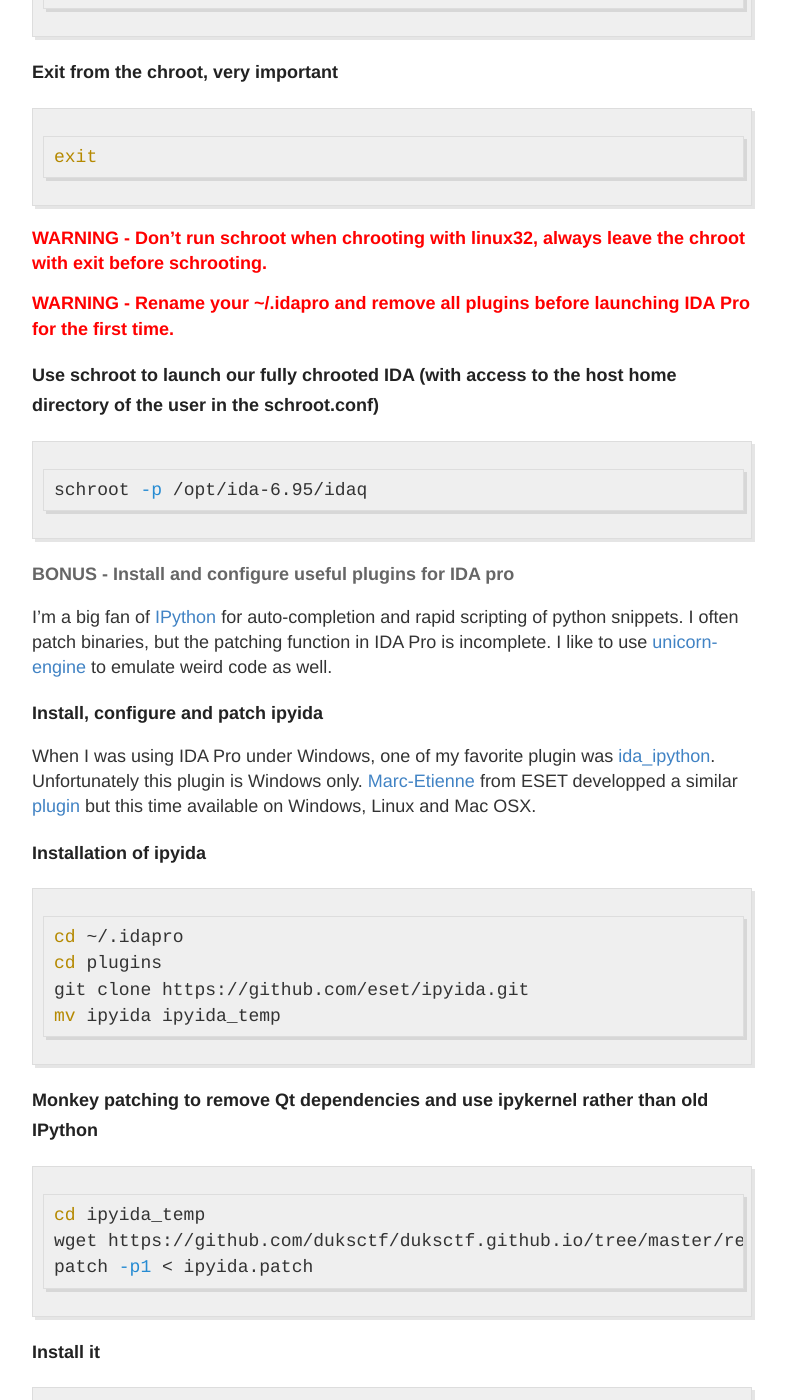
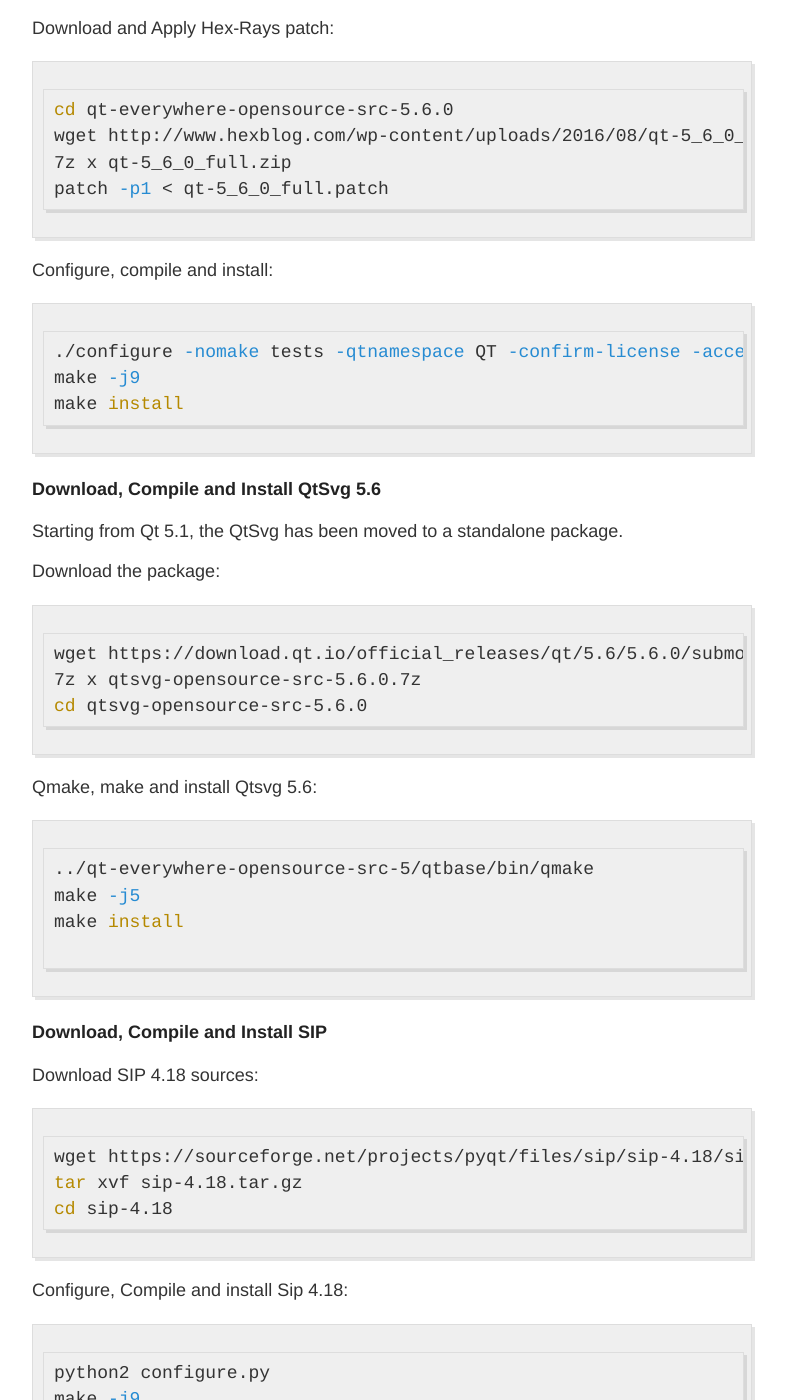
Before and after one commit to duksctf/duksctf.github.io, a Jekyll site: the page built from _posts/2017-03-15-Make-IDA-Pro-Great-Again.md, in a window 1280 px wide and 1400 px high, scrolled down 4228 px. Shown: the whole window, without its empty margins (248-1034 px from the left). Built offline with Jekyll 4.4.1, drawn with Linux system fonts in a browser that asks for light colours; some of the changed text lies outside the part shown.

Commit message:
added qt compilation to ida tutorial

````diff
--- a/_posts/2017-03-15-Make-IDA-Pro-Great-Again.md
+++ b/_posts/2017-03-15-Make-IDA-Pro-Great-Again.md
@@ -4,7 +4,7 @@
 date: 2017-03-15
 ---
 
-*In this post I will explain a neat way to use our own python version with IDA
+*In this post I will explain a neat way to use our own python, Qt 5.6, PyQt 5.6 version with IDA
 Pro, then how to use a chrooted Arch Linux 32bit to run IDA Pro in
 order not to pollute our host with pesky lib32-XX packages and Finally I will
 document installation and configuration of some useful IDA Pro plugins.*
@@ -54,7 +54,7 @@
 Note: There are some packages that are not needed for a normal installation of IDA Pro without plugins. I found it faster to install them during the pacstrap rather than from the chroot.
 
 ``` bash
-linux32 pacstrap -C path/to/pacman.conf -di /opt/arch32 base base-devel zlib libxext libxrender libsm libice glibc glib2 fontconfig freetype2 python2-keystone python2 python2-jupyter_client python2-ipykernel python2-ipython libxkbcommon-x11 libxkbcommon cmocka
+linux32 pacstrap -C path/to/pacman.conf -di /opt/arch32 base base-devel zlib libxext libxrender libsm libice glibc glib2 fontconfig freetype2 python2-keystone python2 python2-jupyter_client python2-ipykernel python2-ipython libxkbcommon-x11 libxkbcommon cmocka gtk2 p7zip wget python2-pip
 ```
 ###### Configure our newly created chroot for users/network
 
@@ -133,13 +133,115 @@
 ```
 Where 0 is the ID of your display as retrived earlier.
 
+###### Download, Patch, Compile and Install Qt
+
+Download Qt 5.6 sources:
+``` bash
+wget https://download.qt.io/official_releases/qt/5.6/5.6.0/single/qt-everywhere-opensource-src-5.6.0.7z
+```
+Extract, configure and build it:
+
+```bash
+7z x qt-everywhere-opensource-src-5.6.0.7z
+```
+Download and Apply Hex-Rays patch:
+```bash
+cd qt-everywhere-opensource-src-5.6.0
+wget http://www.hexblog.com/wp-content/uploads/2016/08/qt-5_6_0_full.zip
+7z x qt-5_6_0_full.zip
+patch -p1 < qt-5_6_0_full.patch
+```
+
+Configure, compile and install:
+``` bash
+./configure -nomake tests -qtnamespace QT -confirm-license -accessibility -opensource -force-debug-info -developer-build -fontconfig -qt-freetype -qt-libpng -glib -qt-xcb -dbus -qt-sql-sqlite -gtkstyle
+make -j9
+make install
+```
+
+###### Download, Compile and Install QtSvg 5.6
+
+Starting from Qt 5.1, the QtSvg has been moved to a standalone package.
+
+Download the package:
+
+``` bash
+wget https://download.qt.io/official_releases/qt/5.6/5.6.0/submodules/qtsvg-opensource-src-5.6.0.7z
+7z x qtsvg-opensource-src-5.6.0.7z
+cd qtsvg-opensource-src-5.6.0
+```
+Qmake, make and install Qtsvg 5.6:
+``` bash
+../qt-everywhere-opensource-src-5/qtbase/bin/qmake
+make -j5
+make install
+
+```
+
+###### Download, Compile and Install SIP
+
+Download SIP 4.18 sources:
+``` bash
+wget https://sourceforge.net/projects/pyqt/files/sip/sip-4.18/sip-4.18.tar.gz/download
+tar xvf sip-4.18.tar.gz
+cd sip-4.18
+```
+
+Configure, Compile and install Sip 4.18:
+``` bash
+python2 configure.py
+make -j9
+make install
+```
+
+###### Download, Patch, Compile and Install PyQt 5.6
+
+Download PyQt 5.6:
+``` bash
+wget https://sourceforge.net/projects/pyqt/files/PyQt5/PyQt-5.6/PyQt5_gpl-5.6.tar.gz/download
+tar xvf PyQt5_gpl-5.6.tar.gz
+cd PyQt5_gpl-5.6
+```
+
+Download my PyQt patch (with the help of Hex-Rays):
+``` bash
+wget https://github.com/duksctf/duksctf.github.io/tree/master/resources/2017/ida/pyqt.patch
+patch -p1 < pyqt.patch
+```
+
+configure, Compile and Install PyQt 5.6:
+``` bash
+ python2 configure.py \
+   --sip /root/build/qt/sip-4.18/sipgen/sip \
+   --sip-incdir /root/build/qt/sip-4.18/siplib \
+   --confirm-license \
+   --enable QtCore \
+   --enable QtGui \
+   --enable QtWidgets \
+   --enable QtSvg \
+   --no-designer-plugin \
+   --no-qml-plugin \
+   --no-tools \
+   --verbose \
+   --qmake /root/build/qt/qt56/qt-everywhere-opensource-src-5.6.0/qtbase/bin/qmake
+make -j9
+make install
+```
+
 ###### Install IDA Pro
 
 Run the IDA Pro installer. When installing IDA don't forget choosing "no" when the installer asks to install the bundled version of python.
 
-###### Configure IDA pro to use our own python
+###### Configure IDA pro to use our own python and Qt suite
 ``` bash
-cd /opt/ida-6.95/python/lib
+cd /opt/ida-6.95
+rm -r libQt5*
+cp
+/root/build/qt/qt56/qt-everywhere-opensource-src-5.6.0/qtbase/lib/libQt5{CLucene,Core,DBus,Gui,Help,Network,PrintSupport,Sql,Widgets,XcbQpa}.so.5 .
+cd python
+rm -r PyQt
+rm -r sip-files
+cd lib
 rm python27.zip
 mv python2.7 python_old
 ln -s /usr/lib/python2.7 .
@@ -170,21 +272,20 @@
 
 When I was using IDA Pro under Windows, one of my favorite plugin was [ida_ipython](https://github.com/james91b/ida_ipython). Unfortunately this plugin is Windows only. [Marc-Etienne](https://github.com/marc-etienne) from ESET developped a similar [plugin](https://github.com/marc-etienne) but this time available on Windows, Linux and Mac OSX.
 
-###### Installation of ipyida
+###### Install qtconsole
+
+``` bash
+pip2 install qtconsole
+```
+
+###### Installation of ipyida with jupyter_support
 
 ``` bash
 cd ~/.idapro
 cd plugins
 git clone https://github.com/eset/ipyida.git
+git checkout jupyter_support
 mv ipyida ipyida_temp
-```
-
-###### Monkey patching to remove Qt dependencies and use ipykernel rather than old IPython
-
-``` bash
-cd ipyida_temp
-wget https://github.com/duksctf/duksctf.github.io/tree/master/resources/2017/ida/ipyida.patch
-patch -p1 < ipyida.patch
 ```
 
 ###### Install it
@@ -272,6 +373,6 @@
 
 All the resources for this post are available [here](https://github.com/duksctf/duksctf.github.io/tree/master/resources/2017/ida).
 
-I would like to thank [sh4ka](https://twitter.com/andremoulu) and [kamino](https://twitter.com/_kamino_) for tollerating me raging on this f****** Qt/PyQt nightmWare, while helping me on some python stuff and providing useful links.
+I would like to thank [sh4ka](https://twitter.com/andremoulu) and [kamino](https://twitter.com/_kamino_) for tollerating me raging on this f****** Qt/PyQt nightmWare, while helping me on some python stuff and providing useful links. Arnaud Diederen from [IDA Pro Team](https://www.hex-rays.com/index.shtml) helping me to patch and compile Qt, PyQt and SIP.
 
 If you have questions I'm available on IRC @freenode and on twitter [@dummys1337](https://twitter.com/dummys1337).
````
Also changed, not shown: 2 other files.
